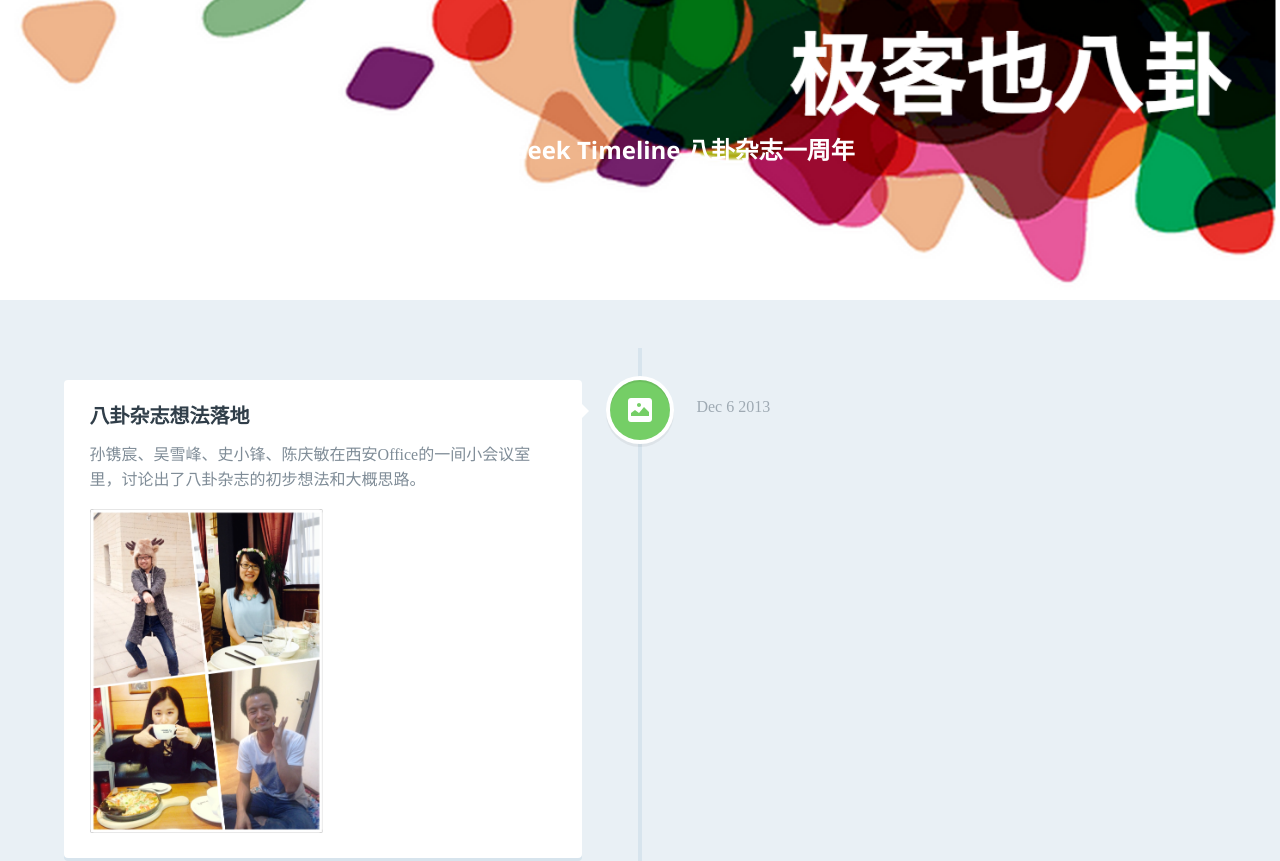
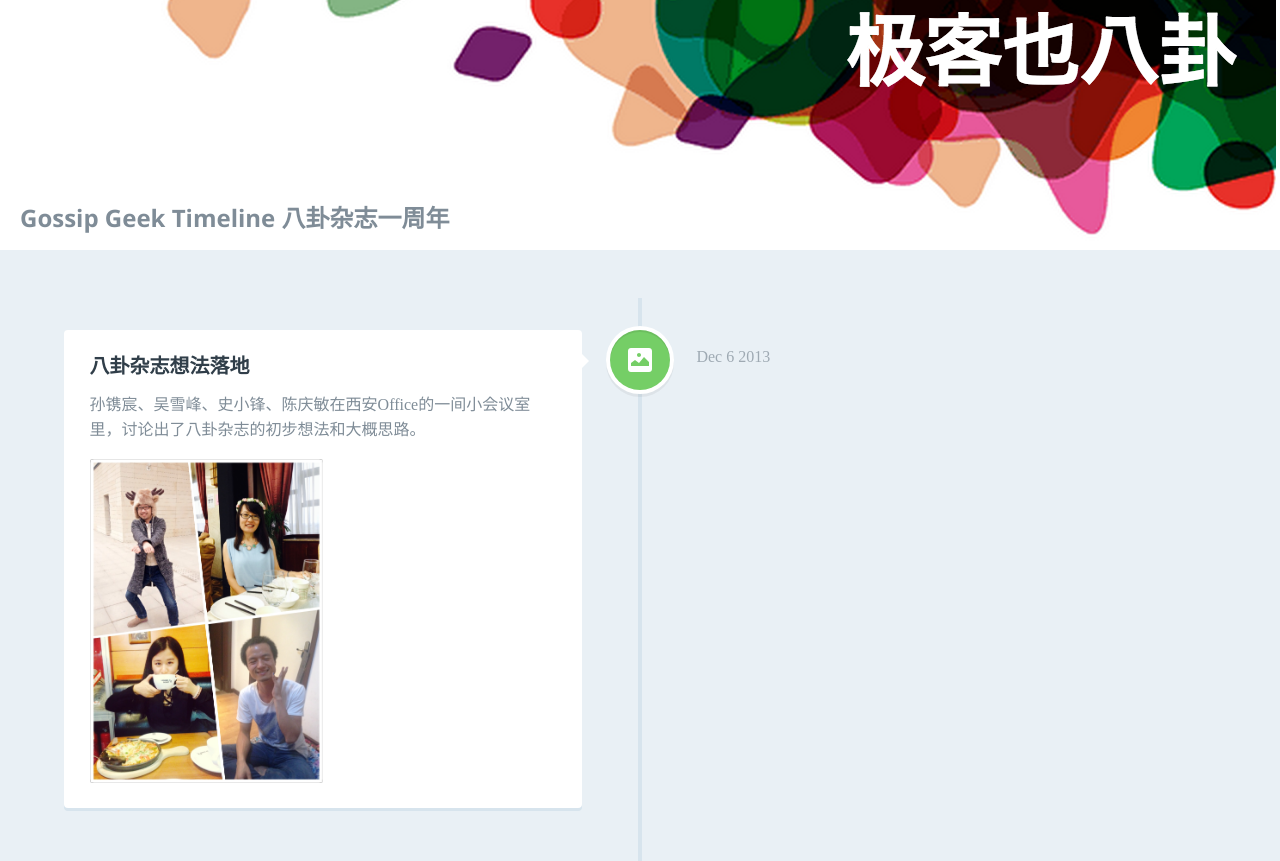
Before and after one commit to macdao/gossip-geek-anniversary, a plain HTML site: page index.html in a window 1280 px wide. Shown: the top 861 px of the page. Drawn offline with nearby package versions, Linux system fonts and the light colour scheme; a web font is replaced by a local one.

Commit message:
updated hero image and title

```diff
--- a/css/style.css
+++ b/css/style.css
@@ -60,22 +60,23 @@ Main components
 
 -------------------------------- */
 header {
-  height: 200px;
-  line-height: 200px;
+  height: 150px;
   text-align: center;
   background: #303e49;
-  background: url("../img/hero.png") bottom;
-  background-size: 100%;
+  background: url("../img/hero.png") right bottom no-repeat;
+  background-color: #ffffff;
+  position: relative;
 }
 header h1 {
-  color: white;
   font-size: 18px;
   font-size: 1.125rem;
+  position: absolute;
+  left: 20px;
+  bottom: 20px;
 }
 @media only screen and (min-width: 1170px) {
   header {
-    height: 300px;
-    line-height: 300px;
+    height: 250px;
   }
   header h1 {
     font-size: 24px;
```
